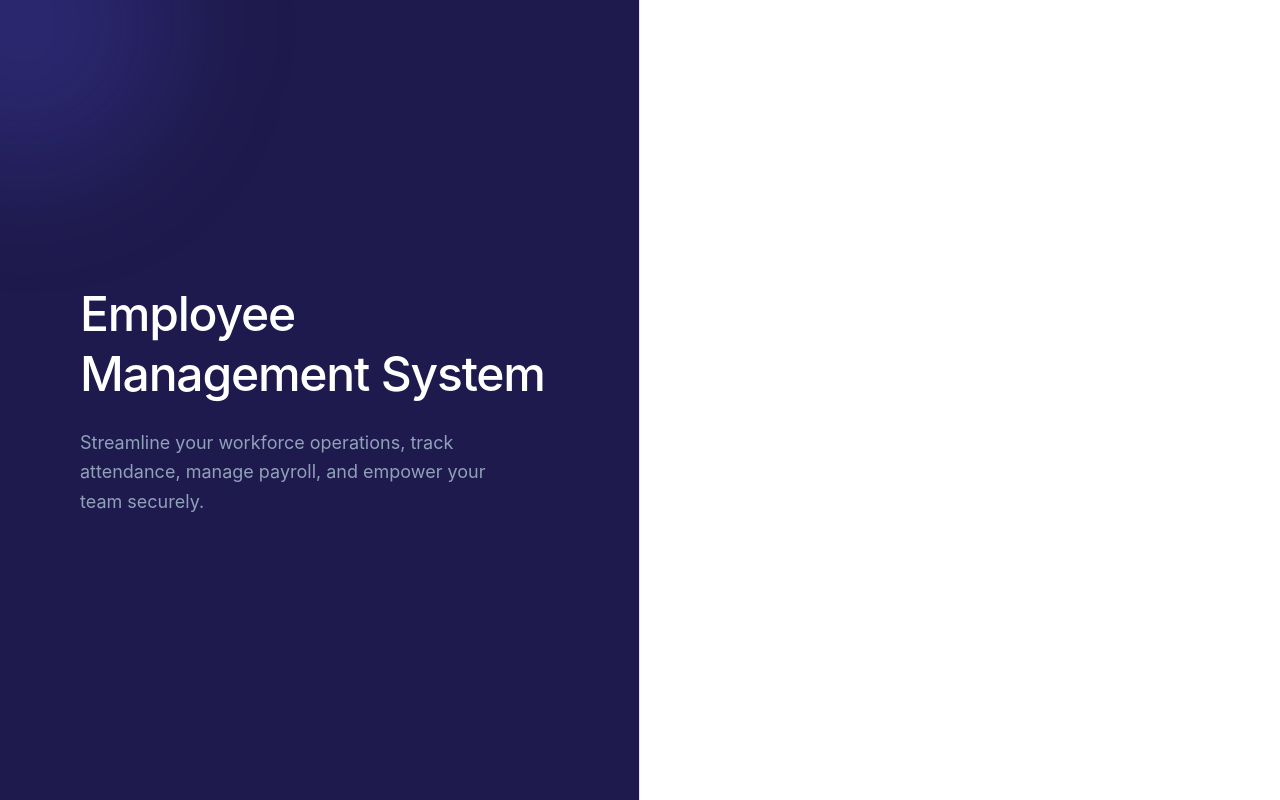
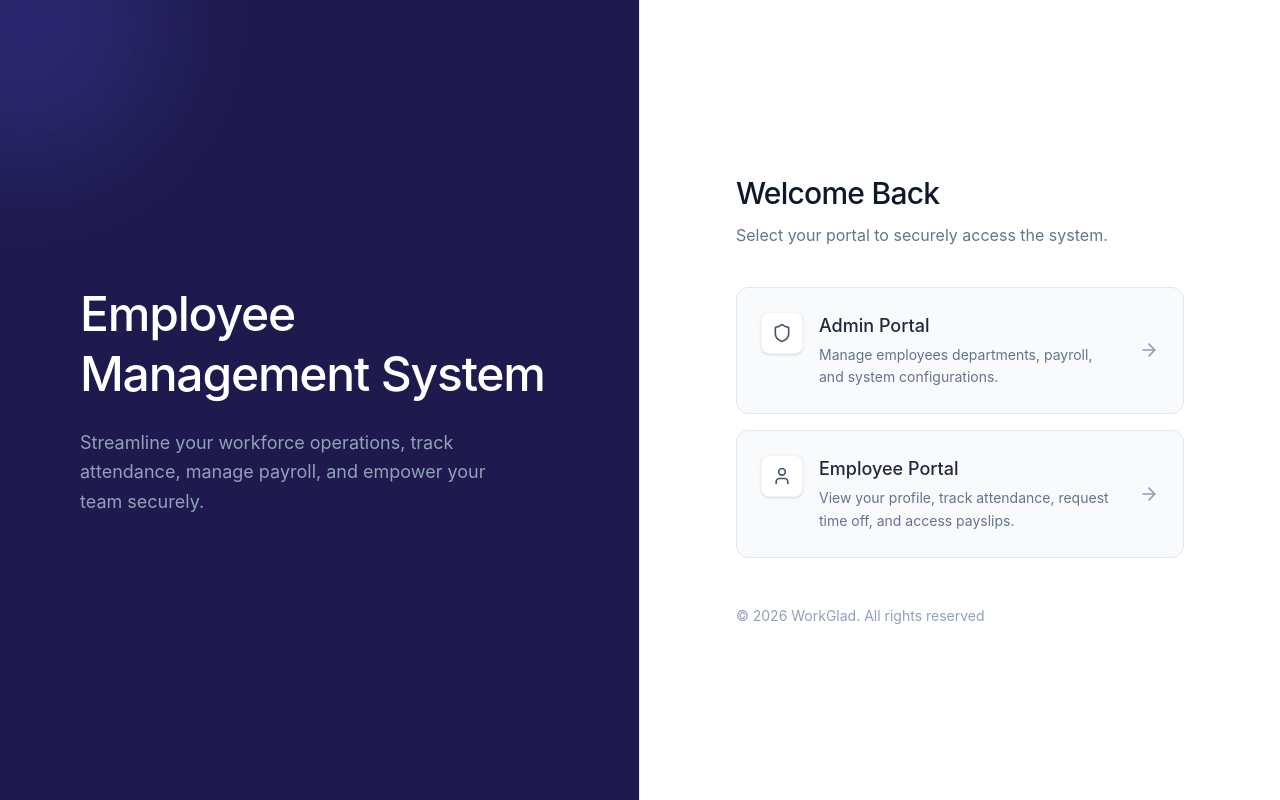
Before and after one commit to vijayrajan222/WorkGlad, a React (Vite) app in the folder client/: page /login in a window 1280 px wide. Built offline with nearby package versions, Linux system fonts and the light colour scheme.

Commit message:
LoginLanding page compleated

```diff
--- a/client/src/pages/LoginLanding.jsx
+++ b/client/src/pages/LoginLanding.jsx
@@ -1,10 +1,81 @@
 import React from 'react'
+// Fixed typo: Link must be imported from 'react-router-dom' (or your router library)
+import { Link } from 'react-router-dom'
+import { ArrowRightIcon, ShieldIcon, UserIcon } from "lucide-react"
 import LoginLeftSide from '../components/LoginLeftSide'
 
 const LoginLanding = () => {
+  const portalOption = [
+    {
+      to: "/login/admin",
+      title: "Admin Portal", // Fixed typo: 'titile' -> 'title'
+      description: "Manage employees departments, payroll, and system configurations.",
+      icon: ShieldIcon
+    },
+    {
+      to: "/login/employee",
+      title: "Employee Portal", // Fixed typo: 'titile' -> 'title'
+      description: "View your profile, track attendance, request time off, and access payslips.",
+      icon: UserIcon
+    }
+  ]
+
   return (
     <div className='min-h-screen flex flex-col md:flex-row'>
-      <LoginLeftSide/>
+      <LoginLeftSide />
+      <div className='w-full md:w-1/2 flex flex-col items-center justify-center p-6 sm:p-12 lg:p-16 relative overflow-y-auto min-h-screen'>
+
+        <div className="w-full max-w-md animate-fade-in relative z-10">
+
+          {/* Headers */}
+          <div className='mb-10 text-center md:text-left'>
+            {/* Fixed typo: 'font medium' -> 'font-medium' */}
+            <h2 className='text-3xl font-medium text-slate-900 tracking-tight mb-3'>Welcome Back</h2>
+            <p className='text-slate-500'>Select your portal to securely access the system.</p>
+          </div>
+
+          {/* PortalsList */}
+          <div className='space-y-4'>
+            {portalOption.map((portal) => (
+              /* Fixed: Capitalized <Link> and fixed typo 'bg-state-50' -> 'bg-slate-50' */
+              <Link
+                key={portal.to}
+                to={portal.to}
+                className="group block bg-slate-50 border border-slate-200 rounded-xl p-5 sm:p-6 transition-all duration-300 hover:border-indigo-400 hover:bg-indigo-50/50"
+              >
+                {/* Fixed space: 'sm: gap-5' -> 'sm:gap-5' */}
+                <div className="relative z-10 flex items-center justify-between gap-4 sm:gap-5">
+                  <div className="flex items-start gap-4">
+                    {/* OPTIONAL FEATURE: Adding the portal icon if you want it to render */}
+                    <div className="p-2.5 bg-white border border-slate-100 rounded-lg text-slate-600 group-hover:text-indigo-600 group-hover:border-indigo-100 transition-colors shadow-sm">
+                      <portal.icon className="w-5 h-5" />
+                    </div>
+                    <div>
+                      {/* Fixed typo: 'text-1g' -> 'text-lg', and removed space in 'group-hover: text-indigo-600' */}
+                      <h3 className="text-lg font-medium text-slate-800 group-hover:text-indigo-600 mb-1 transition-colors">
+                        {portal.title}
+                      </h3>
+                      <p className="text-sm text-slate-500 leading-relaxed">
+                        {portal.description}
+                      </p>
+                    </div>
+                  </div>
+                  {/* Fixed space typo: 'group-hover : translate-x-1' -> 'group-hover:translate-x-1' */}
+                  <ArrowRightIcon className="w-5 h-5 text-slate-400 group-hover:text-indigo-600 transform group-hover:translate-x-1 transition-all duration-300 flex-shrink-0" />
+                </div>
+              </Link>
+            ))}
+          </div>
+
+          {/* footer */}
+
+          <div className="mt-12 text-center md:text-left text-sm text-slate-400">
+
+            <p>© {new Date().getFullYear()} WorkGlad. All rights reserved</p>
+          </div>
+
+        </div>
+      </div>
     </div>
   )
 }
```
